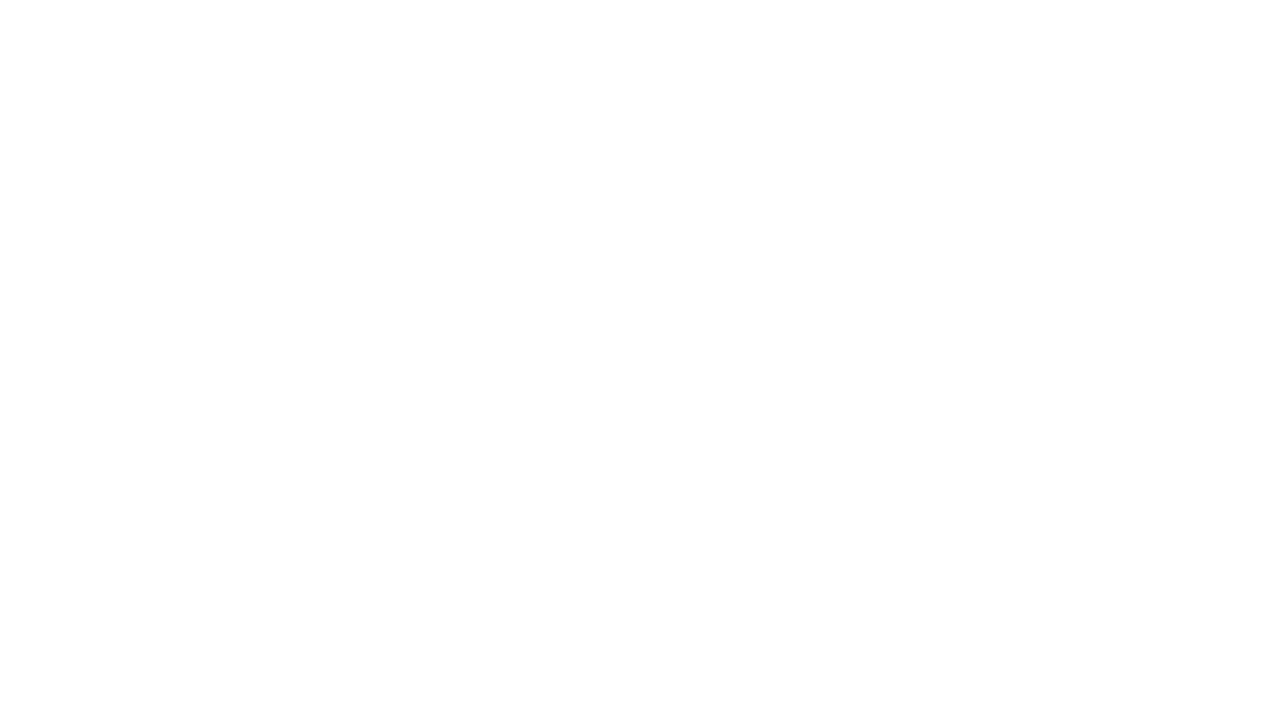
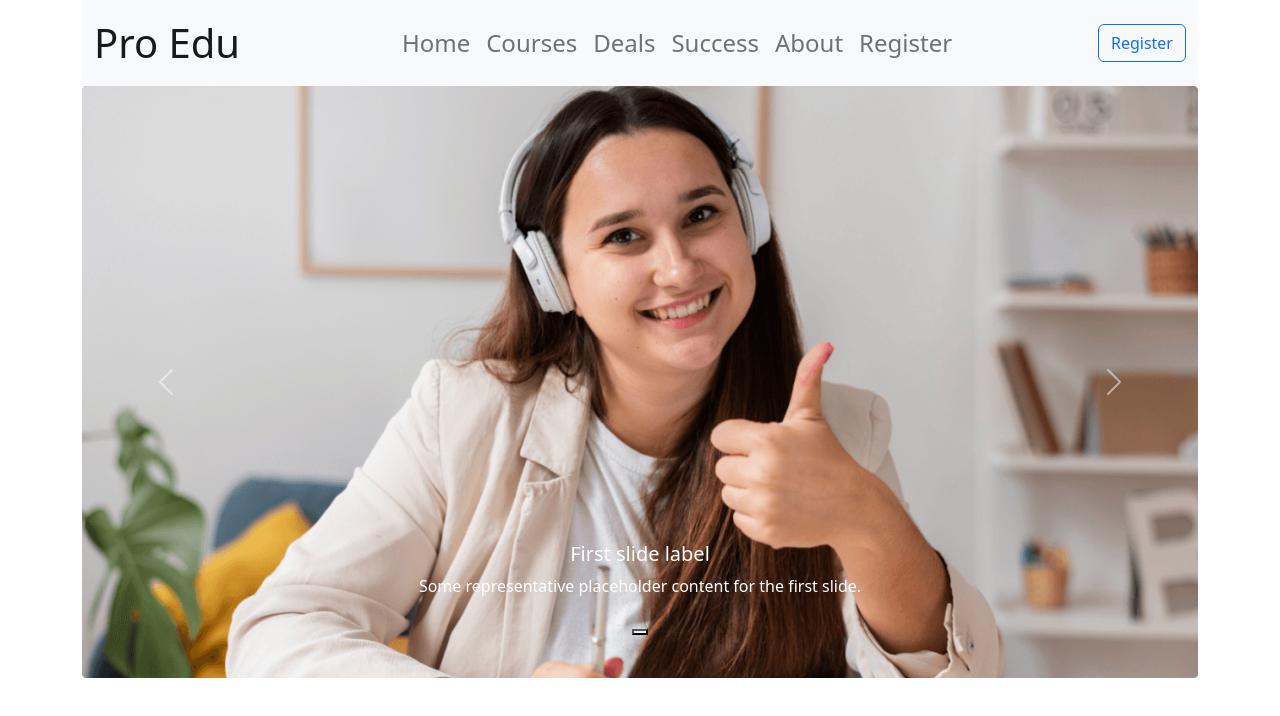
Before and after one commit to Greymist-WOLF/Tech-ED, a plain HTML site: page index.html in a window 1280 px wide. Drawn offline with nearby package versions, Linux system fonts and the light colour scheme.

Commit message:
header done

```diff
--- a/index.html
+++ b/index.html
@@ -1,12 +1,107 @@
-<!DOCTYPE html>
+<!doctype html>
 <html lang="en">
-<head>
-    <meta charset="UTF-8">
-    <meta http-equiv="X-UA-Compatible" content="IE=edge">
-    <meta name="viewport" content="width=device-width, initial-scale=1.0">
-    <title>Document</title>
-</head>
-<body>
+  <head>
+    <meta charset="utf-8">
+    <meta name="viewport" content="width=device-width, initial-scale=1">
+    <title>Bootstrap demo</title>
+    <link href="https://cdn.jsdelivr.net/npm/bootstrap@5.2.0/dist/css/bootstrap.min.css" rel="stylesheet" integrity="sha384-gH2yIJqKdNHPEq0n4Mqa/HGKIhSkIHeL5AyhkYV8i59U5AR6csBvApHHNl/vI1Bx" crossorigin="anonymous">
+  </head>
+  <body class="container">
+    <!--nav start-->
+    <nav class="navbar navbar-expand-lg bg-light  fs-4">
+      <div class="container-fluid">
+        <a class="navbar-brand fs-1" href="#">Pro Edu</a>
+        <button class="navbar-toggler" type="button" data-bs-toggle="collapse" data-bs-target="#navbarSupportedContent" aria-controls="navbarSupportedContent" aria-expanded="false" aria-label="Toggle navigation">
+          <span class="navbar-toggler-icon"></span>
+        </button>
+        <div class="collapse navbar-collapse" id="navbarSupportedContent">
+          <ul class="navbar-nav me-auto mb-2 mb-lg-0 mx-auto">
+            <li class="nav-item">
+              <a class="nav-link " aria-current="page" href="#">Home</a>
+            </li>
+            <li class="nav-item">
+              <a class="nav-link" href="#">Courses</a>
+            </li>
+            <li class="nav-item ">
+              <a class="nav-link" href="#">Deals</a>
+            </li>
+            <li class="nav-item" >
+              <a class="nav-link " href="#">Success</a>
+            </li>
+            <li class="nav-item">
+              <a class="nav-link " href="#">About</a>
+            </li>
+            <li class="nav-item">
+              <a class="nav-link " href="#">Register</a>
+            </li>
+          </ul>
+          <form class="d-flex" role="search">
+            <button class="btn btn-outline-primary" type="submit">Register</button>
+          </form>
+        </div>
+      </div>
+    </nav>
+    <!--nav ends-->
+    <!--images slider-->
+    <header>
+      <div id="carouselExampleCaptions" class="carousel slide " data-bs-ride="false">
+        <div class="carousel-inner">
+          <div class="carousel-item active">
+            <img src="images/cover/cover-1.png" class="d-block w-100" alt="...">
+            <div class="carousel-caption d-none d-md-block ">
+              <h5>First slide label</h5>
+              <p>Some representative placeholder content for the first slide.</p>
+              <button></button>
+            </div>
+          </div>
 
-</body>
+          <div class="carousel-item">
+            <img src="images/cover/cover-3.jpg" class="d-block w-100 " alt="...">
+            <div class="carousel-caption d-none d-md-block">
+              <h5>Third slide label</h5>
+              <p>Some representative placeholder content for the third slide.</p>
+              <button></button>
+            </div>
+          </div>
+        </div>
+        <button class="carousel-control-prev" type="button" data-bs-target="#carouselExampleCaptions" data-bs-slide="prev">
+          <span class="carousel-control-prev-icon" aria-hidden="true"></span>
+          <span class="visually-hidden">Previous</span>
+        </button>
+        <button class="carousel-control-next" type="button" data-bs-target="#carouselExampleCaptions" data-bs-slide="next">
+          <span class="carousel-control-next-icon" aria-hidden="true"></span>
+          <span class="visually-hidden">Next</span>
+        </button>
+      </div>
+    </header>
+    <!--ends-->
+    <main>
+      <!--cousrses-->
+      <div>
+
+      </div>
+      <!--explore-->
+      <div>
+
+      </div>
+      <!--ready to join-->
+      <div>
+
+      </div>
+      <!--meet our students-->
+      <div>
+
+      </div>
+      <!--feedback-->
+      <div>
+
+      </div>
+      <!--Question-->
+      <div>
+
+      </div>
+
+    </main>
+    <script src="https://cdn.jsdelivr.net/npm/bootstrap@5.2.0/dist/js/bootstrap.bundle.min.js" integrity="sha384-A3rJD856KowSb7dwlZdYEkO39Gagi7vIsF0jrRAoQmDKKtQBHUuLZ9AsSv4jD4Xa" crossorigin="anonymous"></script>
+  </body>
 </html>
```
